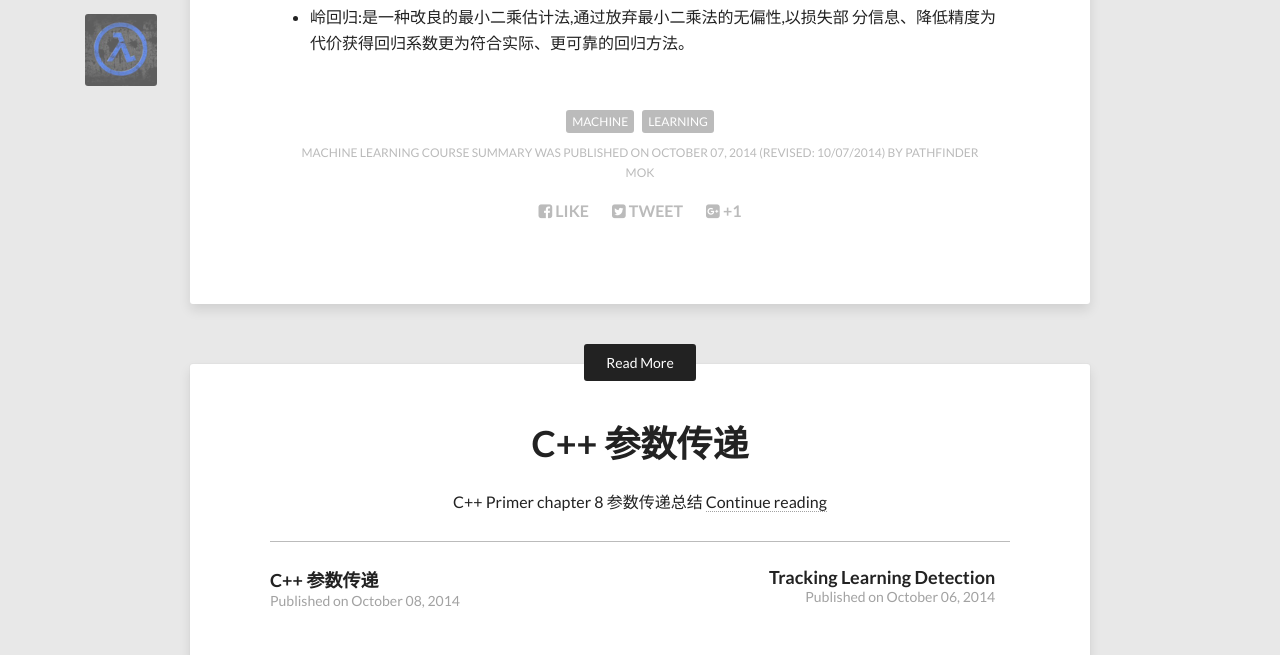
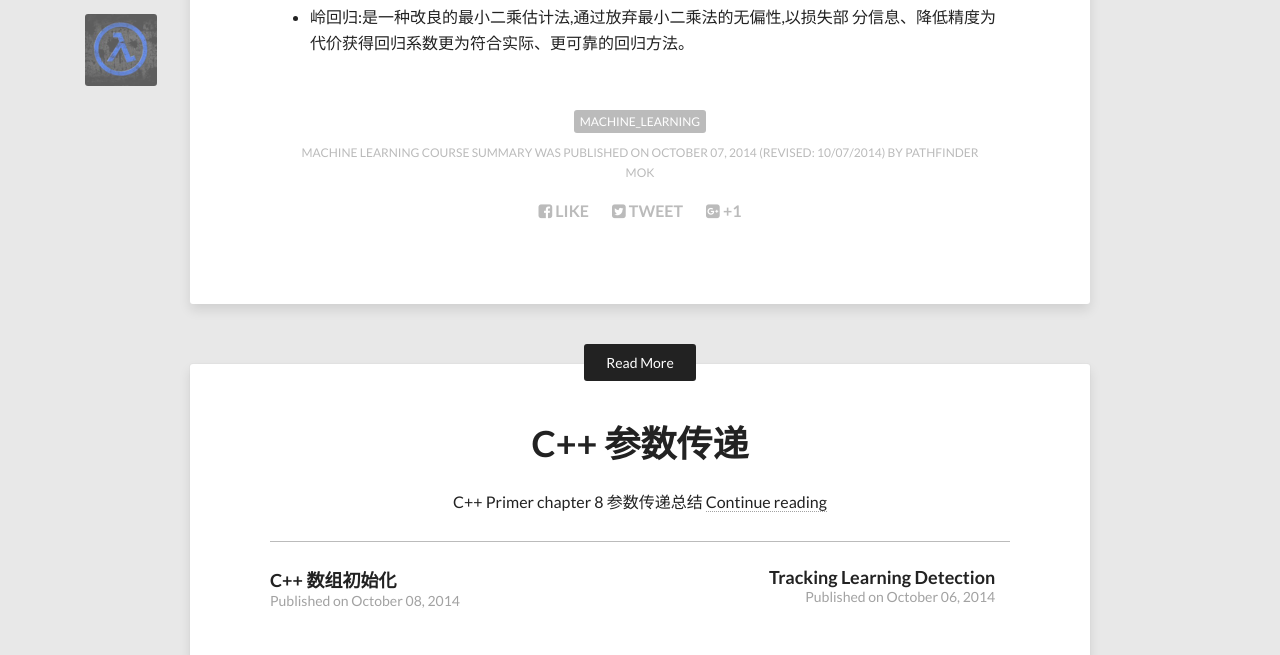
Before and after one commit to pathfinder007/pathfinder007.github.com, a Jekyll site: the page built from _posts/2014-10-07-Machine-Learning-Course-Summary.md, in a window 1280 px wide and 900 px high, scrolled down 5337 px. Shown: the part 146-801 px from the top of the window. Built offline with Jekyll 4.4.1, drawn with Linux system fonts in a browser that asks for light colours; nearby versions of some CDN libraries; comment, search, counter and statistics services are not loaded.

Commit message:
update posts.

```diff
--- a/_posts/2014-10-07-Machine-Learning-Course-Summary.md
+++ b/_posts/2014-10-07-Machine-Learning-Course-Summary.md
@@ -3,8 +3,8 @@ layout: post
 title: "Machine Learning Course Summary"
 description: "A summary for Machine Learning master course taught by professor Qing."
 modified: 2014-10-07
-category: "Machine Learning"
-tags: "Machine Learning"
+category: Machine_Learning
+tags: Machine_Learning
 image:
   feature: abstract-4.jpg
 comments: true
--- a/_posts/2014-10-08-C-Array.md
+++ b/_posts/2014-10-08-C-Array.md
@@ -1,12 +1,12 @@
 ---
 layout: post
-title: "C++ 参数传递"
-description: "C++ Primer chapter 8 参数传递总结"
+title: "C++ 数组初始化"
+description: "C++ 数组初始化总结"
 modified: 2014-10-08
 category: C++
 tags: C++
 image:
-  feature: abstract-5.jpg
+  feature: abstract-6.jpg
 comments: true
 share: true
 ---
```
Also changed, not shown: _posts/2014-10-06-Sorting-Algorithm.md (+1 -1 lines), _posts/2014-10-06-Tracking-Learning-Detection.md (+1 -1 lines).
